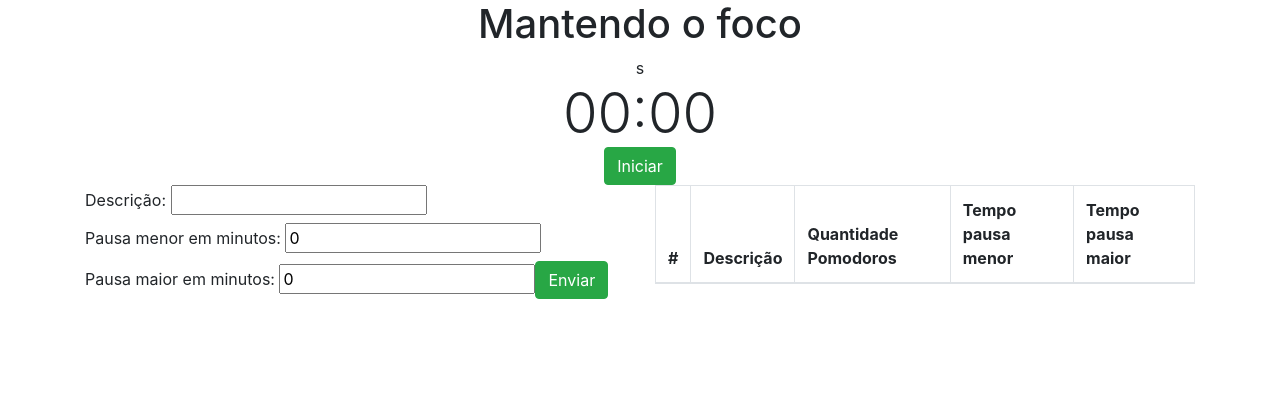
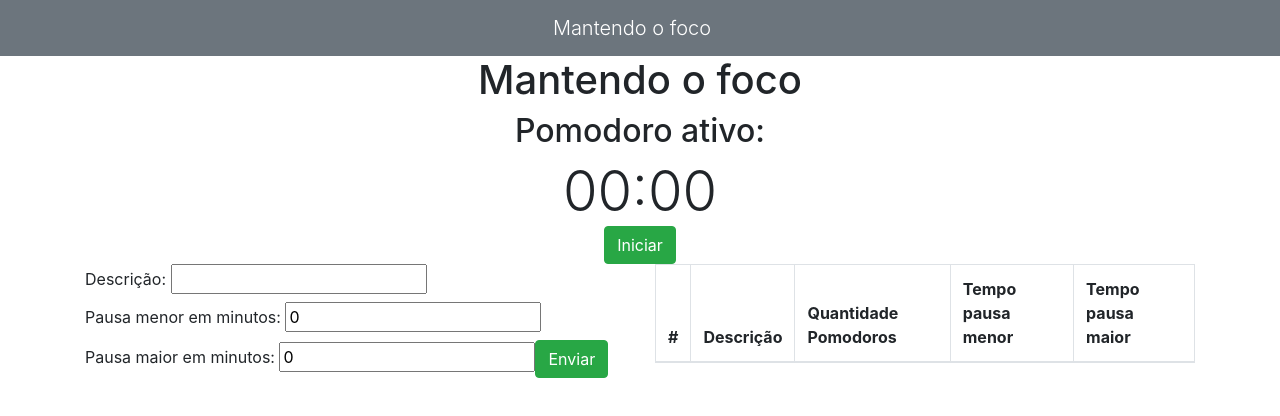
Before and after one commit to leonardosouzafaria/mantendo-o-foco, an Angular app: page / in a window 1280 px wide. Shown: the top 416 px of the page. Built offline with nearby package versions, Linux system fonts and the light colour scheme.

Commit message:
Feito header

```diff
--- a/src/app/components/cadastro-tarefa/cadastro-tarefa/cadastro-tarefa.component.html
+++ b/src/app/components/cadastro-tarefa/cadastro-tarefa/cadastro-tarefa.component.html
@@ -1,3 +1,10 @@
+<header>
+  <nav class="navbar navbar-dark bg-secondary justify-content-center">
+    <span class="navbar-brand mb-0 h1 display-2">Mantendo o foco</span>
+  </nav>
+</header>
+
+<main>
   <div class="container">
     <div class="row">
       <div class="col-md-12">
@@ -18,3 +25,4 @@
       </div>
     </div>
   </div>
+</main>
--- a/src/app/components/cronometro/cronometro/cronometro.component.html
+++ b/src/app/components/cronometro/cronometro/cronometro.component.html
@@ -1,5 +1,5 @@
 <div class="text-center">
-  s
+  <h2>Pomodoro ativo:</h2>
   <span class="d-block display-4">
     <span class=" minutos " #minuto>{{minutos}}</span>:<span class="segundos" #segundo>{{segundos}}</span>
   </span>
```
Lines whose indentation alone changed are shown as unchanged.
